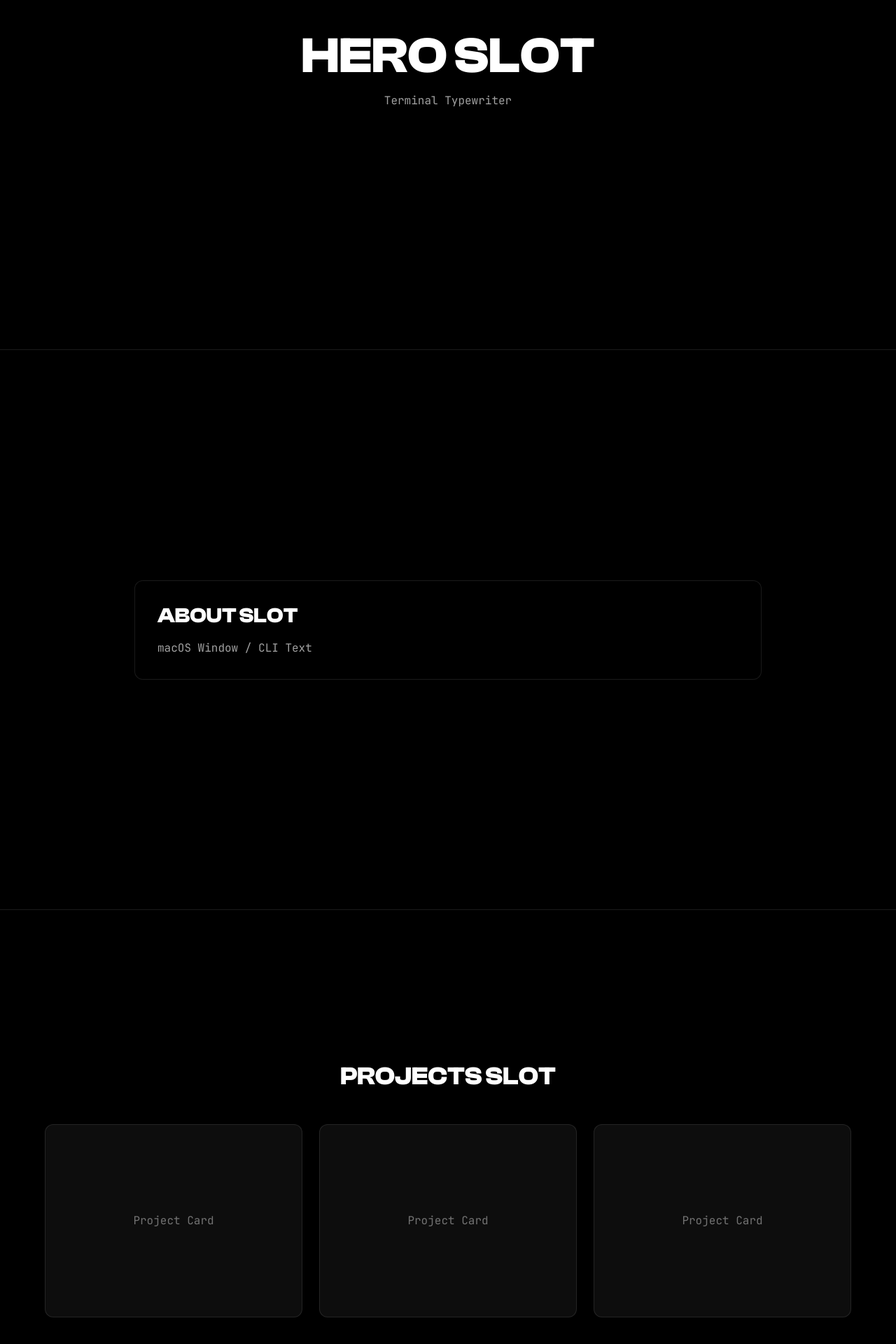
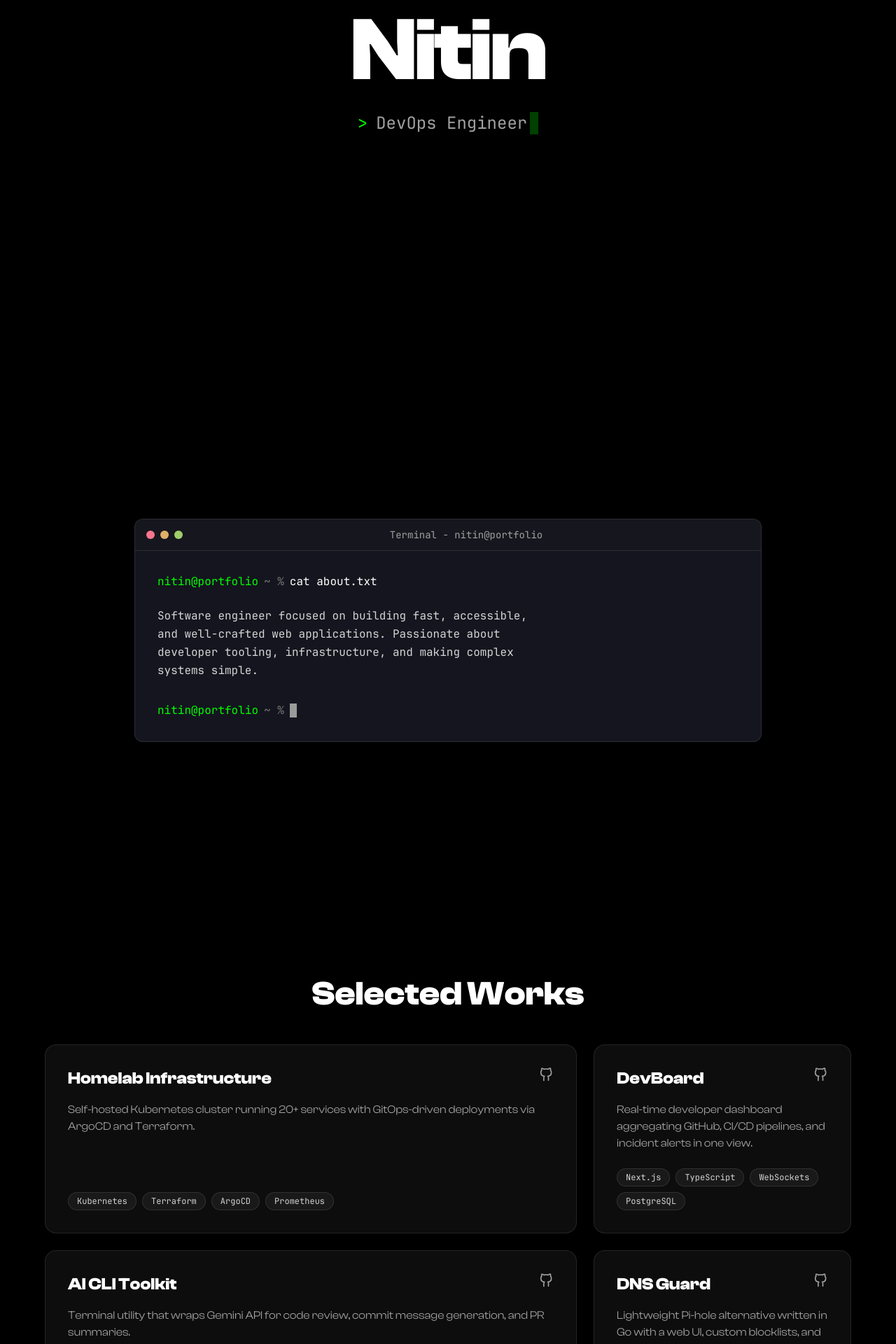
Before and after one commit to nitinbs24/Portfolio, a Next.js app: page / in a window 1280 px wide. Shown: the part 300-2220 px from the top of the page at 70% size. Built offline with nearby package versions, Linux system fonts and the light colour scheme.

Commit message:
feat(page): assemble content sections into main page

```diff
--- a/app/page.tsx
+++ b/app/page.tsx
@@ -3,6 +3,10 @@
 import dynamic from "next/dynamic";
 import { Navbar } from "@/components/layout/Navbar";
 import { Footer } from "@/components/layout/Footer";
+import { Hero } from "@/components/sections/Hero";
+import { About } from "@/components/sections/About";
+import { Projects } from "@/components/sections/Projects";
+import { Skills } from "@/components/sections/Skills";
 import { useMediaQuery } from "@/hooks/useMediaQuery";
 import { useState, useEffect } from "react";
 
@@ -31,41 +35,16 @@
         <Navbar />
 
         {/* Phase 5A: Hero */}
-        <section className="min-h-screen flex items-center justify-center border-b border-white/10" id="hero">
-          <div className="text-center">
-            <h1 className="text-5xl md:text-7xl font-bold mb-4" style={{ fontFamily: "var(--font-display)" }}>HERO SLOT</h1>
-            <p className="font-mono text-neutral-400">Terminal Typewriter</p>
-          </div>
-        </section>
+        <Hero />
 
         {/* Phase 5B: About */}
-        <section className="min-h-screen flex items-center justify-center border-b border-white/10" id="about">
-          <div className="w-full max-w-4xl mx-auto p-8 border border-white/10 rounded-xl bg-black/50 backdrop-blur-sm">
-            <h2 className="text-3xl font-bold mb-4" style={{ fontFamily: "var(--font-display)" }}>ABOUT SLOT</h2>
-            <p className="font-mono text-neutral-400">macOS Window / CLI Text</p>
-          </div>
-        </section>
+        <About />
 
         {/* Phase 5C: Projects */}
-        <section className="min-h-screen flex flex-col items-center justify-center border-b border-white/10 p-8" id="projects">
-          <h2 className="text-4xl font-bold mb-12" style={{ fontFamily: "var(--font-display)" }}>PROJECTS SLOT</h2>
-          <div className="w-full max-w-6xl grid grid-cols-1 md:grid-cols-2 lg:grid-cols-3 gap-6">
-            <div className="aspect-[4/3] border border-white/10 rounded-xl bg-white/5 flex items-center justify-center font-mono text-neutral-500">Project Card</div>
-            <div className="aspect-[4/3] border border-white/10 rounded-xl bg-white/5 flex items-center justify-center font-mono text-neutral-500">Project Card</div>
-            <div className="aspect-[4/3] border border-white/10 rounded-xl bg-white/5 flex items-center justify-center font-mono text-neutral-500">Project Card</div>
-          </div>
-        </section>
+        <Projects />
 
         {/* Phase 5D: Skills */}
-        <section className="min-h-screen flex flex-col items-center justify-center border-b border-white/10 p-8" id="skills">
-          <h2 className="text-4xl font-bold mb-12" style={{ fontFamily: "var(--font-display)" }}>SKILLS SLOT</h2>
-          <div className="w-full max-w-4xl grid grid-cols-2 md:grid-cols-4 gap-4">
-            <div className="p-6 border border-white/10 rounded-xl bg-white/5 flex items-center justify-center font-mono text-neutral-500">Skill Badge</div>
-            <div className="p-6 border border-white/10 rounded-xl bg-white/5 flex items-center justify-center font-mono text-neutral-500">Skill Badge</div>
-            <div className="p-6 border border-white/10 rounded-xl bg-white/5 flex items-center justify-center font-mono text-neutral-500">Skill Badge</div>
-            <div className="p-6 border border-white/10 rounded-xl bg-white/5 flex items-center justify-center font-mono text-neutral-500">Skill Badge</div>
-          </div>
-        </section>
+        <Skills />
 
         {/* Phase 3: Footer */}
         <Footer />
```
